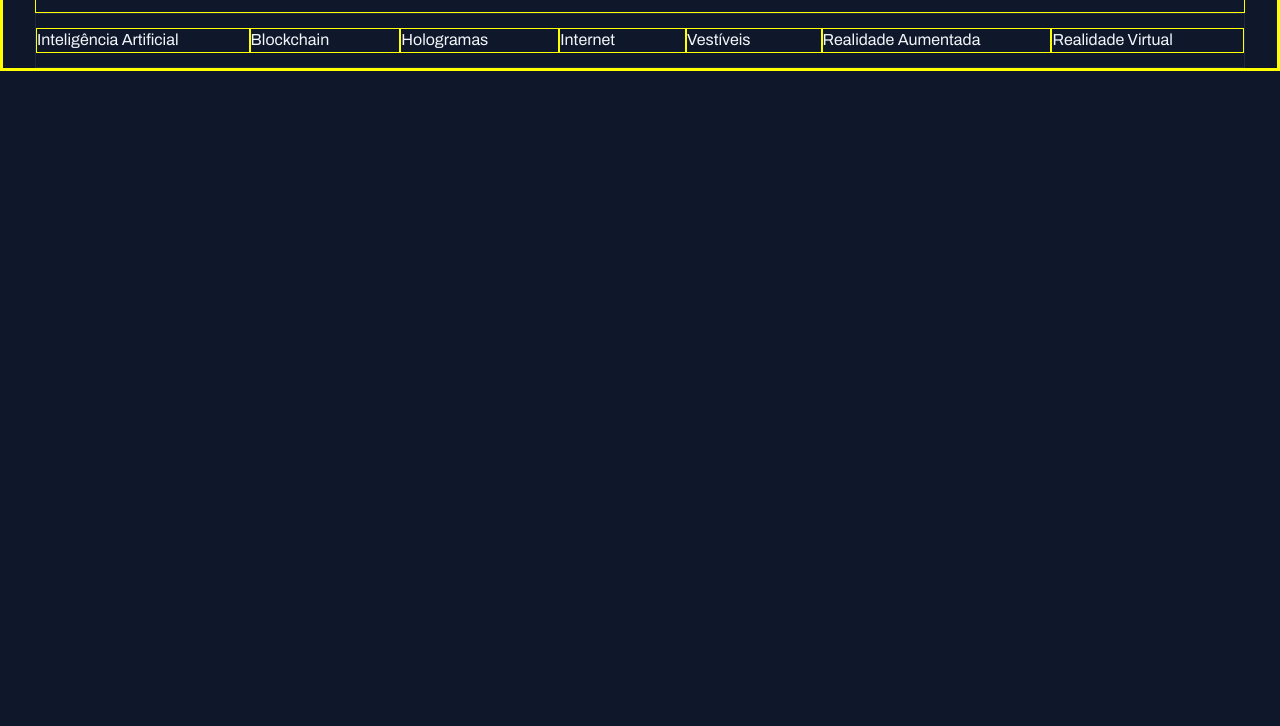
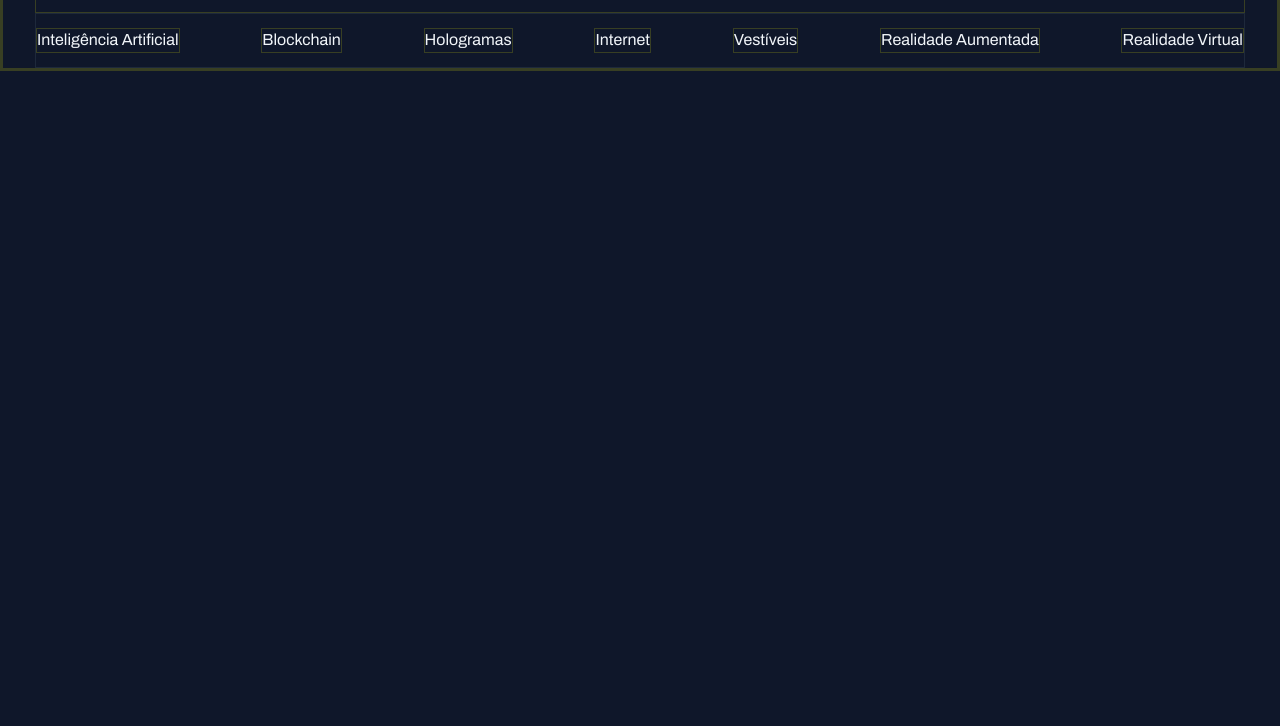
Before and after one commit to michaeldouglastg/pagina-noticias, a plain HTML site: page index.html in a window 1280 px wide. Shown: the part 74-800 px from the top of the page. Drawn offline with Linux system fonts and the light colour scheme.

Commit message:
update header section

```diff
--- a/styles/global.css
+++ b/styles/global.css
@@ -2,7 +2,7 @@
   margin: 0;
   padding: 0;
   box-sizing: border-box;
-  border: solid 1px yellow;
+  border: solid 1px rgba(255, 255, 0, 0.171);
 }
 
 :root {
--- a/styles/header.css
+++ b/styles/header.css
@@ -25,4 +25,5 @@
   padding-block: 14px;
   border-inline: none;
   border: solid 1px var(--stroke-color);
+  justify-content: space-between;
 }
```
